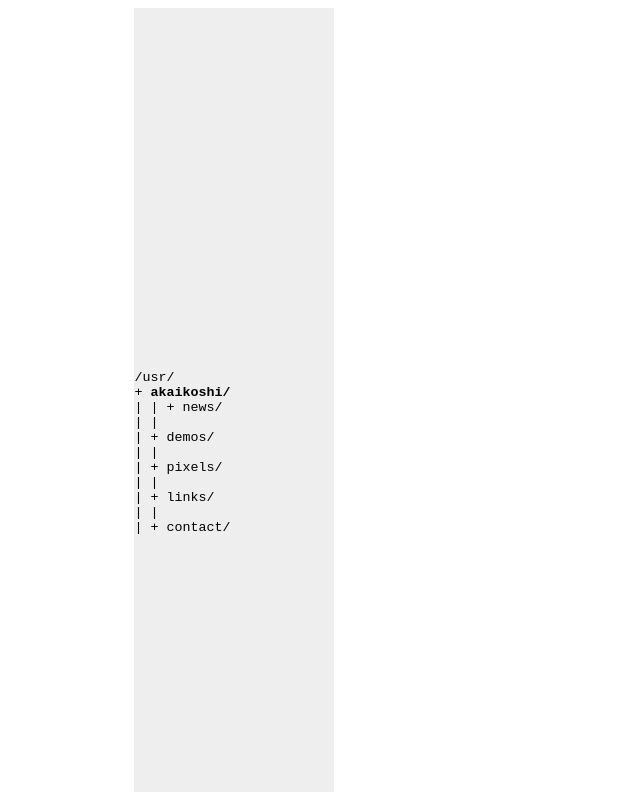
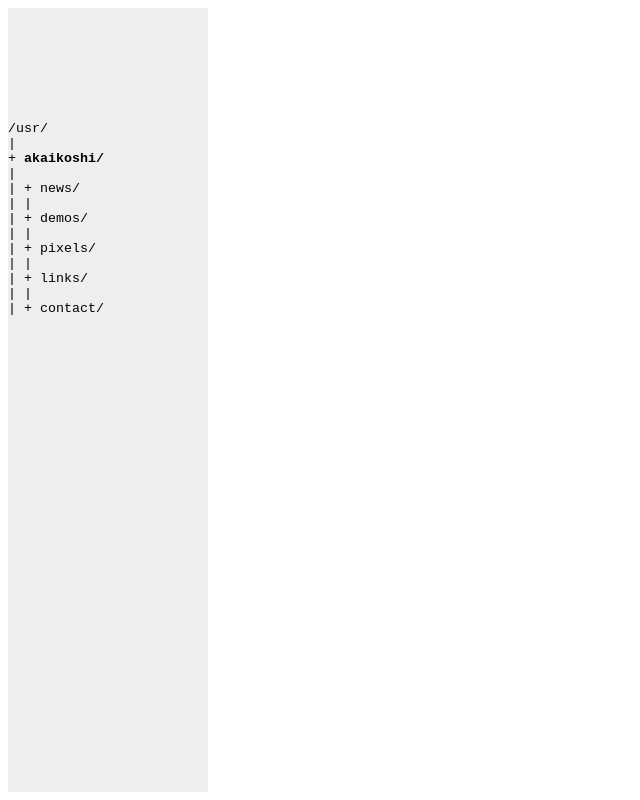
Before and after one commit to akaikoshi/akaikoshi.github.io, a plain HTML site: page index.html in a window 1280 px wide. Shown: the whole page, without its empty margins (0-640 px from the left). Drawn offline with Linux system fonts and the light colour scheme.

Commit message:
Update index.html

```diff
--- a/index.html
+++ b/index.html
@@ -6,17 +6,18 @@
   </head>
   <BODY>
 <center>
-    <table border=0 cellpadding=0 cellspacing=0 width=80% height=100%>
-      <tr>
+    <table border=0 cellpadding=0 cellspacing=0 width=100% height=100%>
+      <tr valign=top>
         <td bgcolor=#EEEEEE width=200>
      <h1>
        <P>&nbsp;</P>
        <P>&nbsp;</P>
        <P>&nbsp;</P>
        <P>&nbsp;</P>
-    /usr/<br>
+  /usr/<br>
+    |<bR>
     + <B>akaikoshi/</B><br>
-    |
+    |<bR>
     |   + <a href="news.html">news/</a><br>
     |   |<br>
     |   + <a href="demos.html">demos/</a><br>
```
